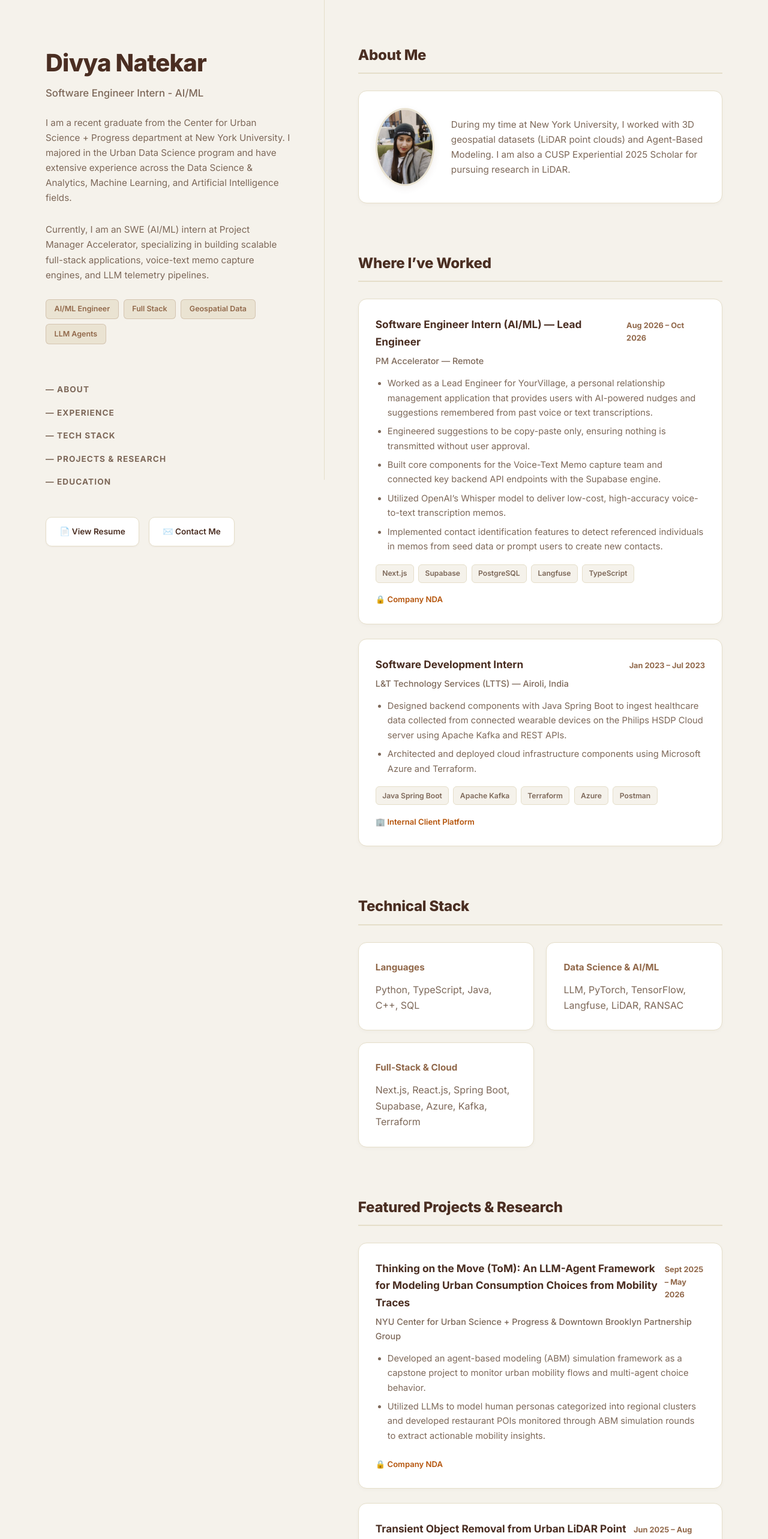
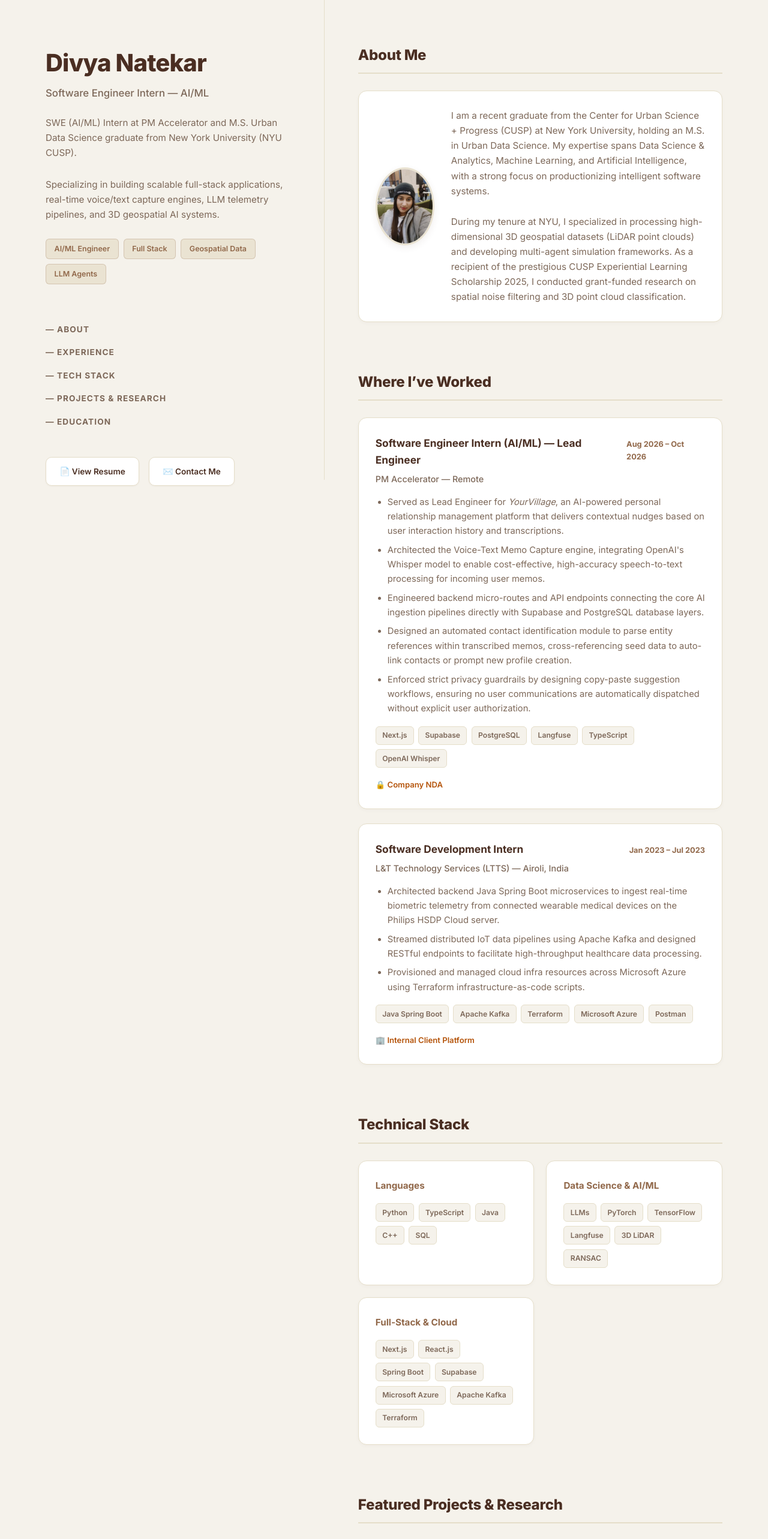
Before and after one commit to divyanatekar08/dev-portfolio, a React (Vite) app: page / in a window 1280 px wide. Shown: the top 2566 px of the page at 60% size. Built offline with nearby package versions, Linux system fonts and the light colour scheme.

Commit message:
style: professionalize experience bullets, convert tech stack to pill badges, and add CUSP scholar award

```diff
--- a/src/App.jsx
+++ b/src/App.jsx
@@ -9,12 +9,12 @@ export default function App() {
       <aside className="sidebar">
         <div className="sidebar-header">
           <h1>Divya Natekar</h1>
-          <h2>Software Engineer Intern - AI/ML</h2>
+          <h2>Software Engineer Intern — AI/ML</h2>
           <p className="bio-text">
-            I am a recent graduate from the Center for Urban Science + Progress department at New York University. I majored in the Urban Data Science program and have extensive experience across the Data Science & Analytics, Machine Learning, and Artificial Intelligence fields.
+            SWE (AI/ML) Intern at PM Accelerator and M.S. Urban Data Science graduate from New York University (NYU CUSP).
           </p>
           <p className="bio-text">
-            Currently, I am an SWE (AI/ML) intern at Project Manager Accelerator, specializing in building scalable full-stack applications, voice-text memo capture engines, and LLM telemetry pipelines.
+            Specializing in building scalable full-stack applications, real-time voice/text capture engines, LLM telemetry pipelines, and 3D geospatial AI systems.
           </p>
 
           <div className="role-pills">
@@ -52,7 +52,11 @@ export default function App() {
             <img src={profilePic} alt="Divya Natekar" className="about-photo" />
             <div className="about-info">
               <p>
-                During my time at New York University, I worked with 3D geospatial datasets (LiDAR point clouds) and Agent-Based Modeling. I am also a CUSP Experiential 2025 Scholar for pursuing research in LiDAR.
+                I am a recent graduate from the Center for Urban Science + Progress (CUSP) at New York University, holding an M.S. in Urban Data Science. My expertise spans Data Science & Analytics, Machine Learning, and Artificial Intelligence, with a strong focus on productionizing intelligent software systems.
+              </p>
+              <br />
+              <p>
+                During my tenure at NYU, I specialized in processing high-dimensional 3D geospatial datasets (LiDAR point clouds) and developing multi-agent simulation frameworks. As a recipient of the prestigious CUSP Experiential Learning Scholarship 2025, I conducted grant-funded research on spatial noise filtering and 3D point cloud classification.
               </p>
             </div>
           </div>
@@ -71,11 +75,11 @@ export default function App() {
               </div>
               <div className="exp-company">PM Accelerator — Remote</div>
               <ul>
-                <li>Worked as a Lead Engineer for YourVillage, a personal relationship management application that provides users with AI-powered nudges and suggestions remembered from past voice or text transcriptions.</li>
-                <li>Engineered suggestions to be copy-paste only, ensuring nothing is transmitted without user approval.</li>
-                <li>Built core components for the Voice-Text Memo capture team and connected key backend API endpoints with the Supabase engine.</li>
-                <li>Utilized OpenAI’s Whisper model to deliver low-cost, high-accuracy voice-to-text transcription memos.</li>
-                <li>Implemented contact identification features to detect referenced individuals in memos from seed data or prompt users to create new contacts.</li>
+                <li>Served as Lead Engineer for <em>YourVillage</em>, an AI-powered personal relationship management platform that delivers contextual nudges based on user interaction history and transcriptions.</li>
+                <li>Architected the Voice-Text Memo Capture engine, integrating OpenAI's Whisper model to enable cost-effective, high-accuracy speech-to-text processing for incoming user memos.</li>
+                <li>Engineered backend micro-routes and API endpoints connecting the core AI ingestion pipelines directly with Supabase and PostgreSQL database layers.</li>
+                <li>Designed an automated contact identification module to parse entity references within transcribed memos, cross-referencing seed data to auto-link contacts or prompt new profile creation.</li>
+                <li>Enforced strict privacy guardrails by designing copy-paste suggestion workflows, ensuring no user communications are automatically dispatched without explicit user authorization.</li>
               </ul>
               <div className="tag-list">
                 <span className="tag-item">Next.js</span>
@@ -83,6 +87,7 @@ export default function App() {
                 <span className="tag-item">PostgreSQL</span>
                 <span className="tag-item">Langfuse</span>
                 <span className="tag-item">TypeScript</span>
+                <span className="tag-item">OpenAI Whisper</span>
               </div>
               <div className="link-badge private">🔒 Company NDA</div>
             </div>
@@ -95,14 +100,15 @@ export default function App() {
               </div>
               <div className="exp-company">L&T Technology Services (LTTS) — Airoli, India</div>
               <ul>
-                <li>Designed backend components with Java Spring Boot to ingest healthcare data collected from connected wearable devices on the Philips HSDP Cloud server using Apache Kafka and REST APIs.</li>
-                <li>Architected and deployed cloud infrastructure components using Microsoft Azure and Terraform.</li>
+                <li>Architected backend Java Spring Boot microservices to ingest real-time biometric telemetry from connected wearable medical devices on the Philips HSDP Cloud server.</li>
+                <li>Streamed distributed IoT data pipelines using Apache Kafka and designed RESTful endpoints to facilitate high-throughput healthcare data processing.</li>
+                <li>Provisioned and managed cloud infra resources across Microsoft Azure using Terraform infrastructure-as-code scripts.</li>
               </ul>
               <div className="tag-list">
                 <span className="tag-item">Java Spring Boot</span>
                 <span className="tag-item">Apache Kafka</span>
                 <span className="tag-item">Terraform</span>
-                <span className="tag-item">Azure</span>
+                <span className="tag-item">Microsoft Azure</span>
                 <span className="tag-item">Postman</span>
               </div>
               <div className="link-badge private">🏢 Internal Client Platform</div>
@@ -117,15 +123,36 @@ export default function App() {
           <div className="tech-grid">
             <div className="tech-box">
               <h4>Languages</h4>
-              <p>Python, TypeScript, Java, C++, SQL</p>
+              <div className="tag-list">
+                <span className="tag-item">Python</span>
+                <span className="tag-item">TypeScript</span>
+                <span className="tag-item">Java</span>
+                <span className="tag-item">C++</span>
+                <span className="tag-item">SQL</span>
+              </div>
             </div>
             <div className="tech-box">
               <h4>Data Science & AI/ML</h4>
-              <p>LLM, PyTorch, TensorFlow, Langfuse, LiDAR, RANSAC</p>
+              <div className="tag-list">
+                <span className="tag-item">LLMs</span>
+                <span className="tag-item">PyTorch</span>
+                <span className="tag-item">TensorFlow</span>
+                <span className="tag-item">Langfuse</span>
+                <span className="tag-item">3D LiDAR</span>
+                <span className="tag-item">RANSAC</span>
+              </div>
             </div>
             <div className="tech-box">
               <h4>Full-Stack & Cloud</h4>
-              <p>Next.js, React.js, Spring Boot, Supabase, Azure, Kafka, Terraform</p>
+              <div className="tag-list">
+                <span className="tag-item">Next.js</span>
+                <span className="tag-item">React.js</span>
+                <span className="tag-item">Spring Boot</span>
+                <span className="tag-item">Supabase</span>
+                <span className="tag-item">Microsoft Azure</span>
+                <span className="tag-item">Apache Kafka</span>
+                <span className="tag-item">Terraform</span>
+              </div>
             </div>
           </div>
         </section>
@@ -143,8 +170,8 @@ export default function App() {
               </div>
               <div className="exp-company">NYU Center for Urban Science + Progress & Downtown Brooklyn Partnership Group</div>
               <ul>
-                <li>Developed an agent-based modeling (ABM) simulation framework as a capstone project to monitor urban mobility flows and multi-agent choice behavior.</li>
-                <li>Utilized LLMs to model human personas categorized into regional clusters and developed restaurant POIs monitored through ABM simulation rounds to extract actionable mobility insights.</li>
+                <li>Developed an LLM-driven Agent-Based Modeling (ABM) simulation framework as a capstone project to analyze urban mobility patterns and evaluate multi-agent decision-making behaviors.</li>
+                <li>Constructed synthetic human personas clustered across 5–7 regional demographics and simulated agent choice dynamics against urban Points of Interest (POIs) to generate spatial behavioral insights.</li>
               </ul>
               <div className="link-badge private">🔒 Company NDA</div>
             </div>
@@ -157,9 +184,9 @@ export default function App() {
               </div>
               <div className="exp-company">NYU Center for Urban Science + Progress</div>
               <ul>
-                <li>Processed LiDAR point cloud datasets of the Jay St – Willoughby St intersection in Brooklyn, NY to isolate dynamic noise from permanent urban structures.</li>
-                <li>Applied Machine Learning algorithms such as RANSAC to filter out transient objects (pedestrians, vehicles, birds) from static environment elements.</li>
-                <li>Awarded the CUSP Experiential Scholars 2025 grant to support and conduct this research.</li>
+                <li>Processed dense 3D urban LiDAR point clouds capturing the Jay St – Willoughby St intersection in Brooklyn, NY to separate permanent architectural geometry from dynamic environmental noise.</li>
+                <li>Designed machine learning filtering pipelines employing RANSAC and spatial clustering algorithms to isolate and strip transient objects (pedestrians, vehicles, moving clutter).</li>
+                <li>Awarded the CUSP Experiential Learning Scholarship 2025 to support and present this spatial analytics research.</li>
               </ul>
               <a href="https://github.com/divyanatekar08" target="_blank" rel="noopener noreferrer" className="link-badge">
                 🔗 View GitHub Repository →
@@ -180,6 +207,11 @@ export default function App() {
             <div className="exp-company">
               NYU Center for Urban Science + Progress — New York University, Tandon School of Engineering | GPA: 3.61 / 4.0
             </div>
+            <div className="tag-list" style={{ marginTop: '0.75rem' }}>
+              <span className="tag-item" style={{ background: 'var(--accent-tea-light)', color: 'var(--text-headers)', fontWeight: 700 }}>
+                🏆 CUSP Experiential Scholar 2025
+              </span>
+            </div>
           </div>
         </section>
       </main>
```
